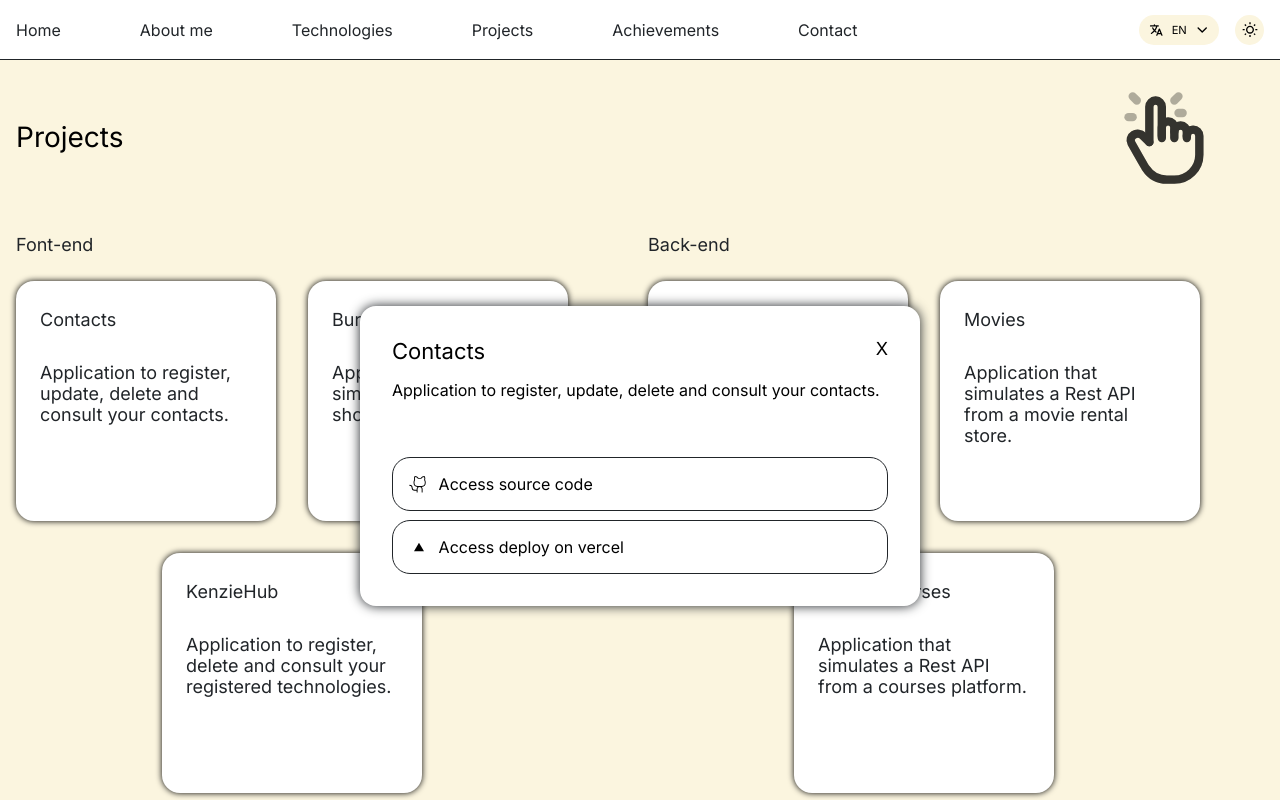
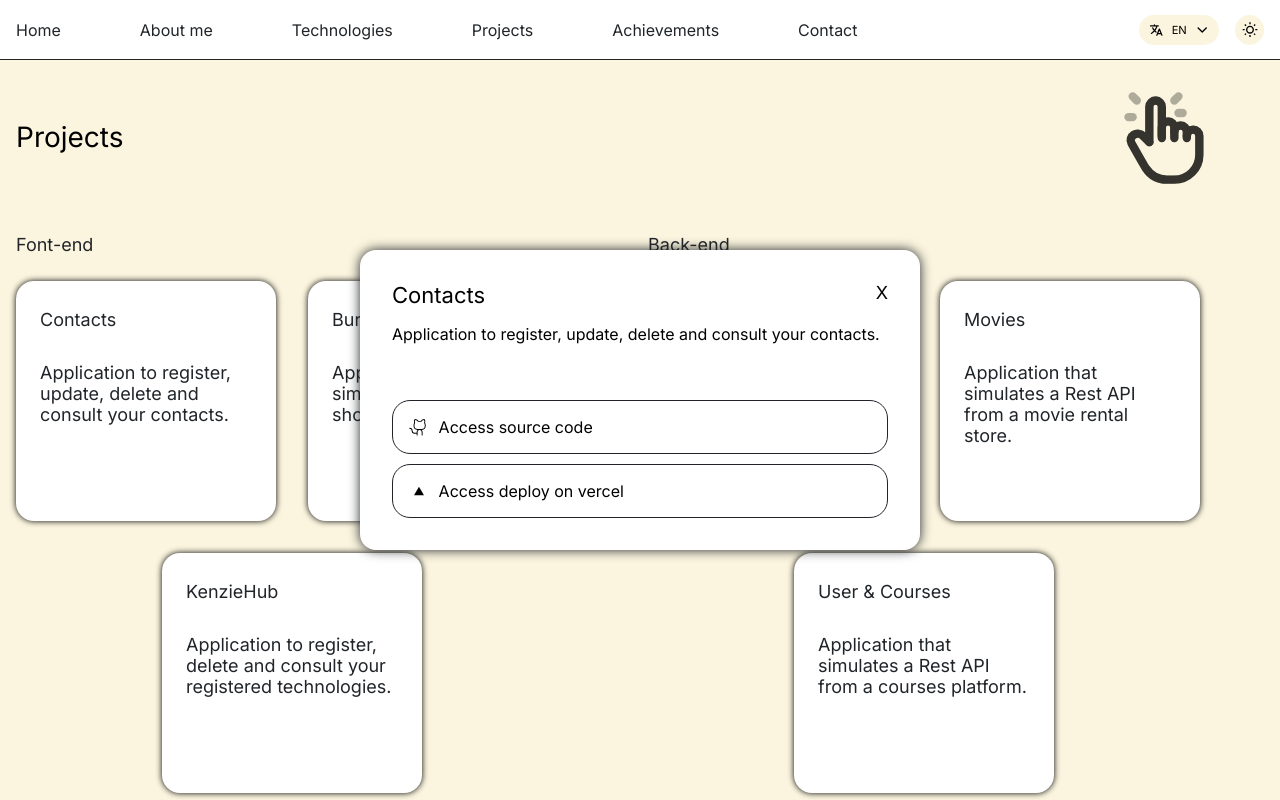
Before and after one commit to joaoPedrooC/_Portifolio, a React (Vite) app: page / in a window 1280 px wide. Both pictures are taken after a click on the item 146 px from the left and 2689 px from the top of the page. Shown: the part 2289-3089 px from the top of the page. Built offline with nearby package versions, Linux system fonts and the light colour scheme.

Commit message:
fix: modal position

```diff
--- a/src/components/Modal/ProjectsModal/styles.module.scss
+++ b/src/components/Modal/ProjectsModal/styles.module.scss
@@ -6,13 +6,15 @@
   width: 100%;
   height: 100%;
 
-  position: absolute;
+  position: fixed;
   top: 0;
   left: 0;
 
   pointer-events: none;
 
   padding: 0 1rem;
+
+  z-index: 1;
 }
 
 .modal__controller {
```
